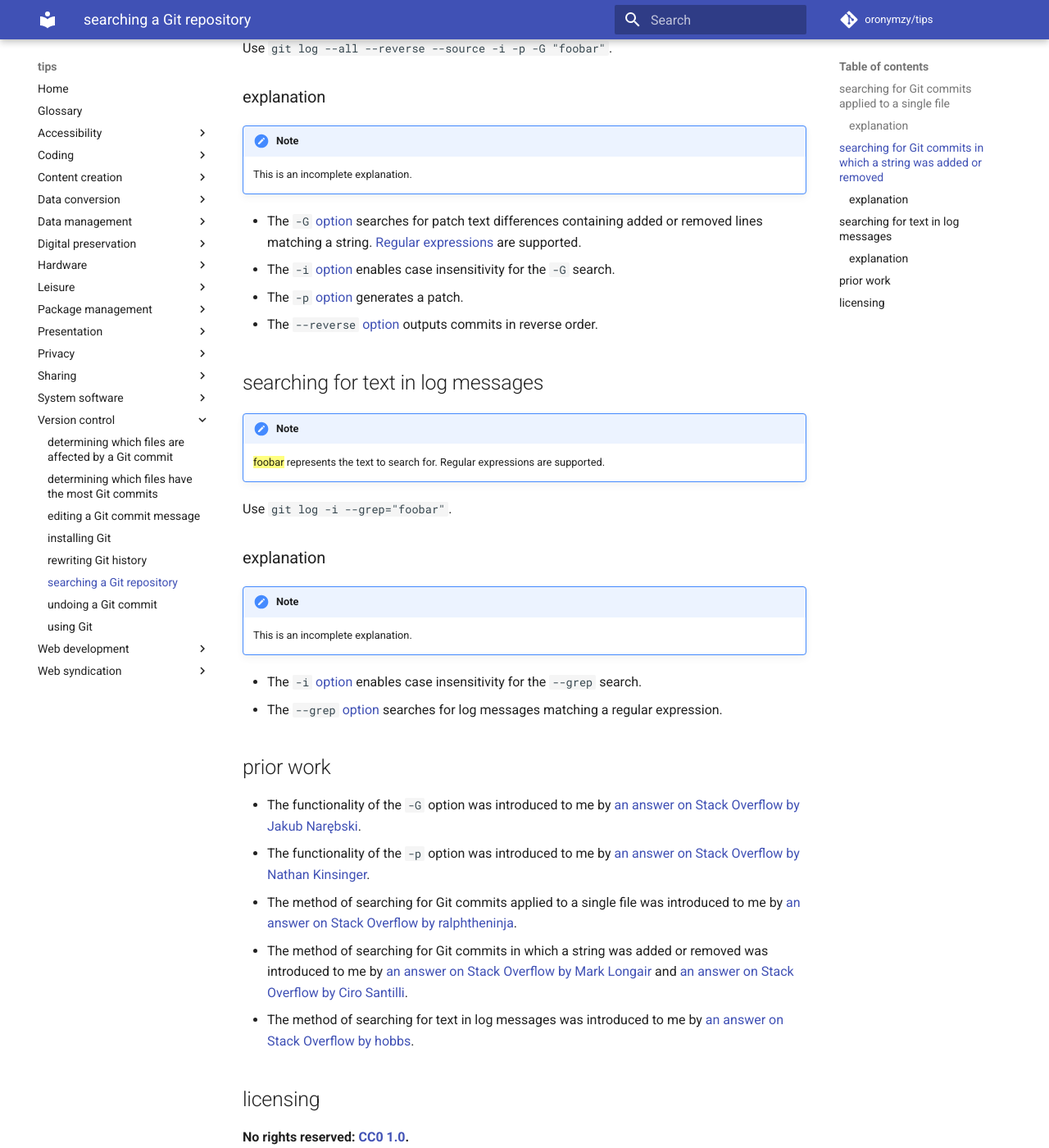
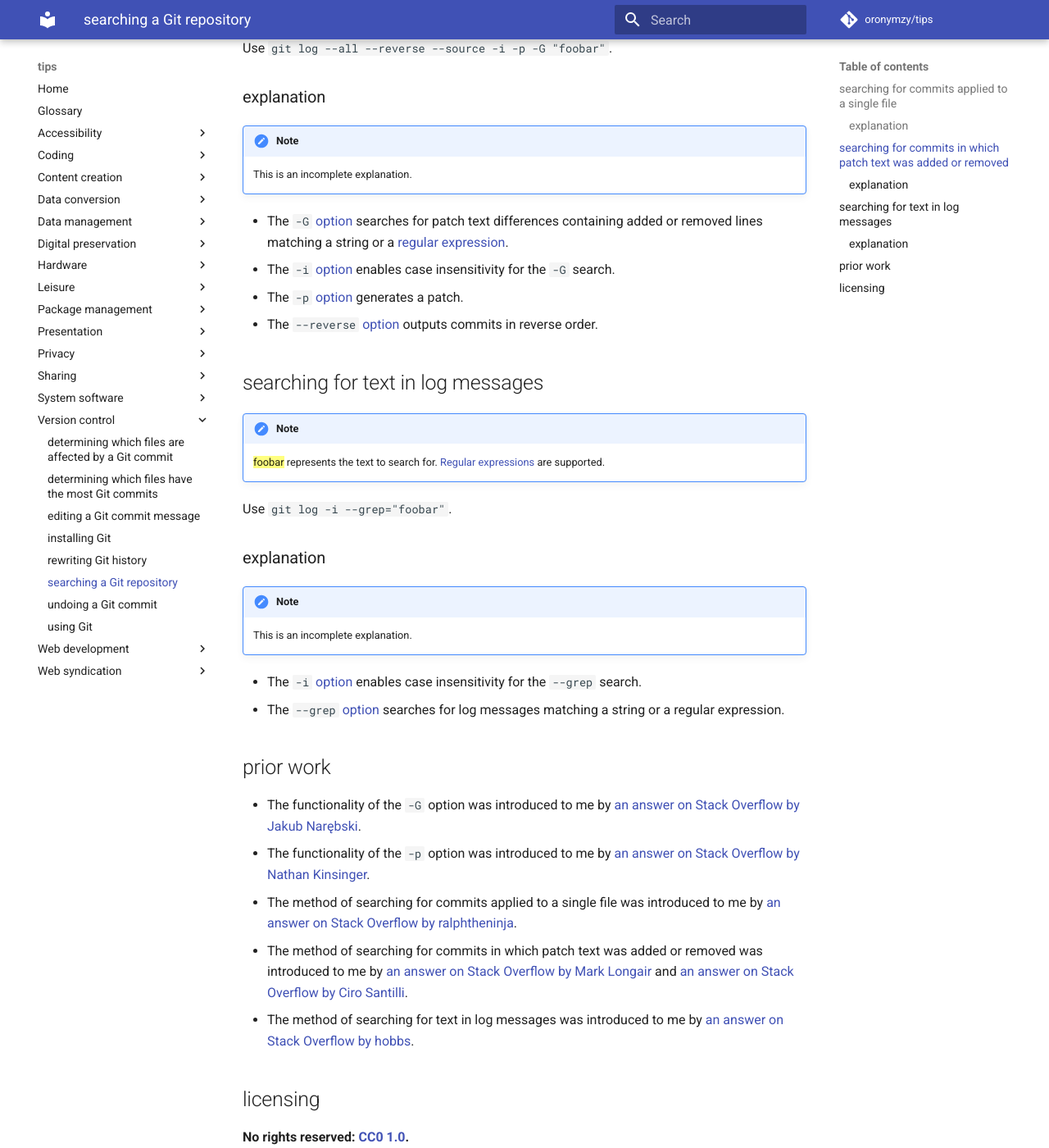
Before and after one commit to oronymzy/tips, an MkDocs documentation site: the page built from docs/sGitrpo.md, in a window 1280 px wide and 1400 px high, scrolled down 789 px. Shown: the whole window at 82% size. Built offline with MkDocs 1.6.1 and Material for MkDocs 9.7.7, drawn with Linux system fonts in a browser that asks for light colours; comment, search, counter and statistics services are not loaded; some of the changed text lies outside the part shown.

Commit message:
Change headings
Change 'searching for Git commits applied to a single file' to
'searching for commits applied to a single file' heading.
Change 'searching for Git commits in which a string was added or
removed' heading to 'searching for commits in which patch text was added
or removed' heading.
Change contents of admonitions.
Change unordered list items.

```diff
--- a/docs/sGitrpo.md
+++ b/docs/sGitrpo.md
@@ -1,10 +1,10 @@
 # searching a [Git] repository
 
-## searching for Git commits applied to a single file
+## searching for commits applied to a single file
 
 !!! note
 
-    - {==foobar.baz==} represents the single file whose Git commits should be searched.
+    - {==foobar.baz==} represents the single file whose commits should be searched.
 
 Use `git log -- foobar.baz`.
 
@@ -16,11 +16,11 @@ Use `git log -- foobar.baz`.
 
 - The `--` [option](https://git-scm.com/docs/git-log#Documentation/git-log.txt---ltpathgt82308203) causes only commits that are enough to explain how the files that match the path(s) following it came to be to be shown.
 
-## searching for Git commits in which a string was added or removed
+## searching for commits in which patch text was added or removed
 
 !!! note
 
-    - {==foobar==} represents the string that was added or removed.
+    - {==foobar==} represents the patch text that was added or removed. [Regular expressions](https://en.wikipedia.org/wiki/Regular_expression) are supported.
 
 Use `git log --all --reverse --source -i -p -G "foobar"`.
 
@@ -30,7 +30,7 @@ Use `git log --all --reverse --source -i -p -G "foobar"`.
 
     This is an incomplete explanation.
 
-- The `-G` [option](https://git-scm.com/docs/git-log#Documentation/git-log.txt--Gltregexgt) searches for patch text differences containing added or removed lines matching a string. [Regular expressions](https://en.wikipedia.org/wiki/Regular_expression) are supported.
+- The `-G` [option](https://git-scm.com/docs/git-log#Documentation/git-log.txt--Gltregexgt) searches for patch text differences containing added or removed lines matching a string or a [regular expression](https://en.wikipedia.org/wiki/Regular_expression).
 - The `-i` [option](https://git-scm.com/docs/git-log#Documentation/git-log.txt--i) enables case insensitivity for the `-G` search.
 - The `-p` [option](https://git-scm.com/docs/git-log#Documentation/git-log.txt--p) generates a patch.
 - The `--reverse` [option](https://git-scm.com/docs/git-log#Documentation/git-log.txt---reverse) outputs commits in reverse order.
@@ -39,7 +39,7 @@ Use `git log --all --reverse --source -i -p -G "foobar"`.
 
 !!! note
 
-    {==foobar==} represents the text to search for. Regular expressions are supported.
+    {==foobar==} represents the text to search for. [Regular expressions](https://en.wikipedia.org/wiki/Regular_expression) are supported.
 
 Use `git log -i --grep="foobar"`.
 
@@ -50,13 +50,13 @@ Use `git log -i --grep="foobar"`.
     This is an incomplete explanation.
 
 - The `-i` [option](https://git-scm.com/docs/git-log#Documentation/git-log.txt--i) enables case insensitivity for the `--grep` search.
-- The `--grep` [option](https://git-scm.com/docs/git-log#Documentation/git-log.txt---grepltpatterngt) searches for log messages matching a regular expression.
+- The `--grep` [option](https://git-scm.com/docs/git-log#Documentation/git-log.txt---grepltpatterngt) searches for log messages matching a string or a regular expression.
 
 ## prior work
 - The functionality of the `-G` option was introduced to me by [an answer on Stack Overflow by Jakub Narębski](https://stackoverflow.com/questions/1337320/how-to-grep-git-commit-diffs-or-contents-for-a-certain-word/1340245#1340245).
 - The functionality of the `-p` option was introduced to me by [an answer on Stack Overflow by Nathan Kinsinger](https://stackoverflow.com/questions/4468361/search-all-of-git-history-for-a-string/4472267#4472267).
-- The method of searching for Git commits applied to a single file was introduced to me by [an answer on Stack Overflow by ralphtheninja](https://stackoverflow.com/questions/10215197/git-search-for-string-in-a-single-files-history/10216050#10216050).
-- The method of searching for Git commits in which a string was added or removed was introduced to me by [an answer on Stack Overflow by Mark Longair](https://stackoverflow.com/questions/5816134/how-to-find-the-git-commit-that-introduced-a-string-in-any-branch/5816177#5816177) and [an answer on Stack Overflow by Ciro Santilli](https://stackoverflow.com/questions/5816134/how-to-find-the-git-commit-that-introduced-a-string-in-any-branch/31621921#31621921).
+- The method of searching for commits applied to a single file was introduced to me by [an answer on Stack Overflow by ralphtheninja](https://stackoverflow.com/questions/10215197/git-search-for-string-in-a-single-files-history/10216050#10216050).
+- The method of searching for commits in which patch text was added or removed was introduced to me by [an answer on Stack Overflow by Mark Longair](https://stackoverflow.com/questions/5816134/how-to-find-the-git-commit-that-introduced-a-string-in-any-branch/5816177#5816177) and [an answer on Stack Overflow by Ciro Santilli](https://stackoverflow.com/questions/5816134/how-to-find-the-git-commit-that-introduced-a-string-in-any-branch/31621921#31621921).
 - The method of searching for text in log messages was introduced to me by [an answer on Stack Overflow by hobbs](https://stackoverflow.com/questions/3826748/how-to-search-in-commit-messages-using-command-line/3826800#3826800).
 
 ## licensing
```
